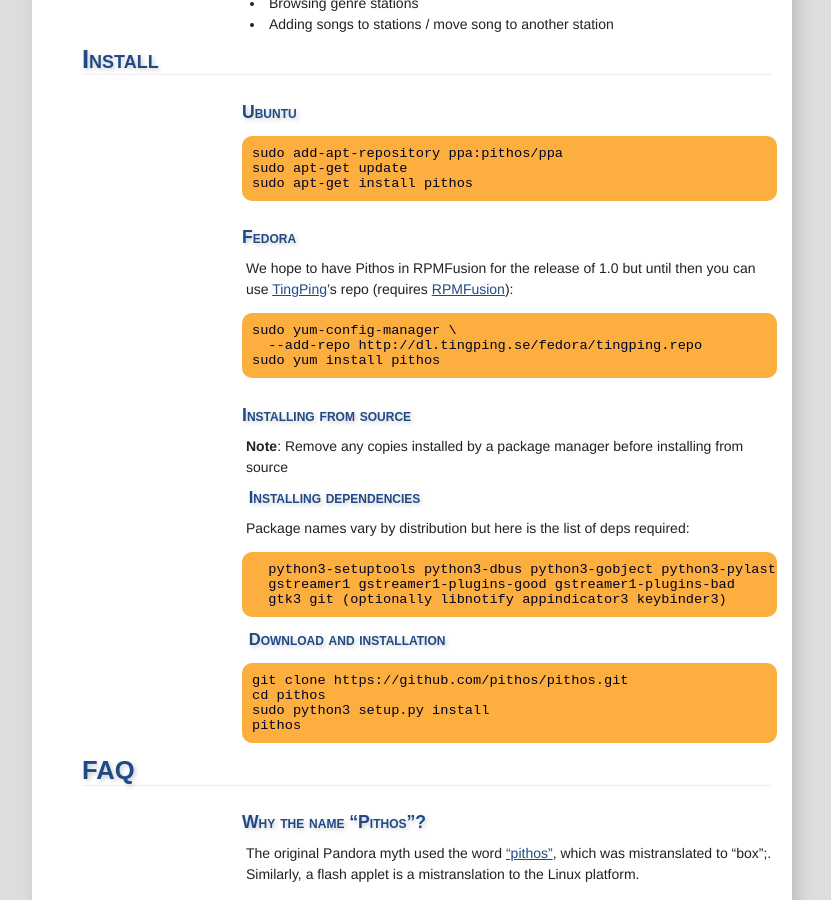
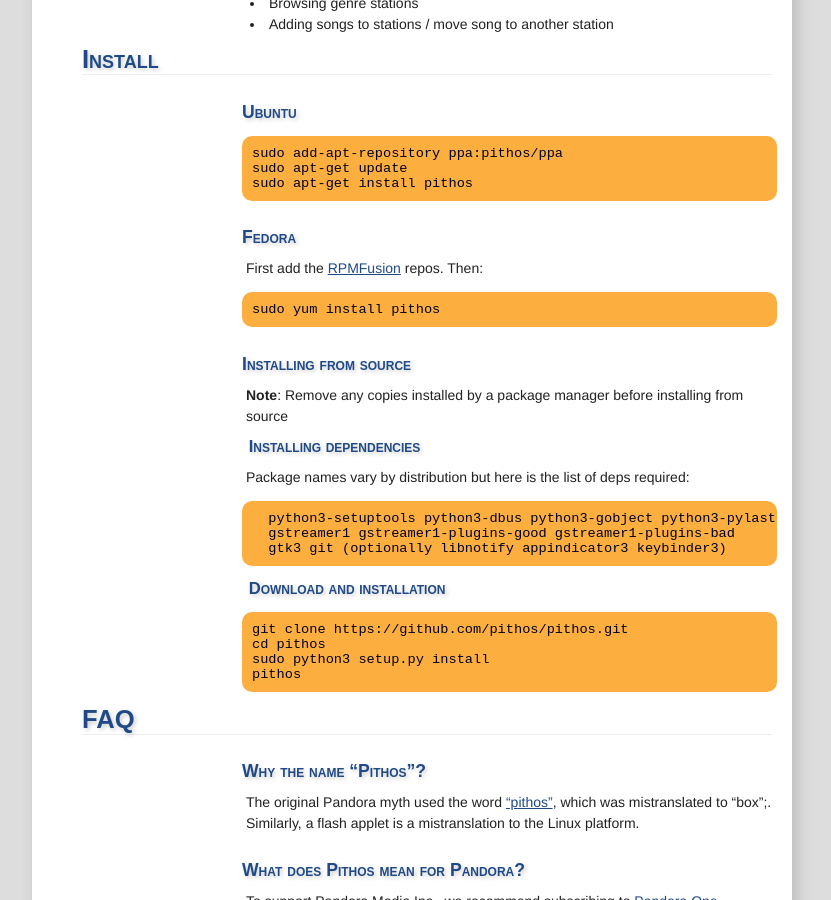
Before and after one commit to pithos/pithos.github.io, a Jekyll site: the page built from index.md, in a window 1280 px wide and 900 px high, scrolled down 1291 px. Shown: the whole window, without its empty margins (228-1059 px from the left). Built offline with Jekyll 4.4.1, drawn with Linux system fonts in a browser that asks for light colours.

Commit message:
Update fedora install instructions

```diff
--- a/index.md
+++ b/index.md
@@ -51,10 +51,8 @@
 
 ### Fedora
 
-We hope to have Pithos in RPMFusion for the release of 1.0 but until then you can use [TingPing](https://github.com/TingPing)'s repo (requires [RPMFusion](http://rpmfusion.org/Configuration)):
+First add the [RPMFusion](http://rpmfusion.org/Configuration) repos. Then:
 
-    sudo yum-config-manager \
-      --add-repo http://dl.tingping.se/fedora/tingping.repo
     sudo yum install pithos
 
 ### Installing from source
```
